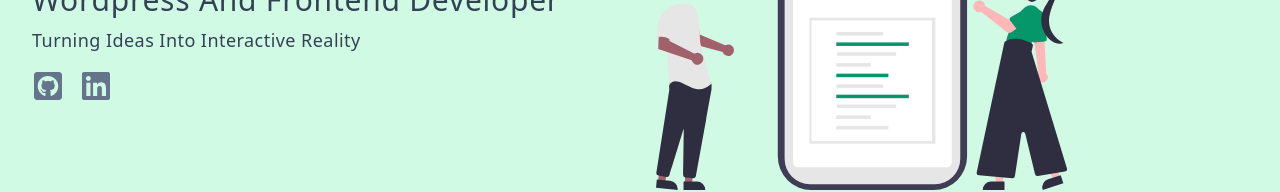
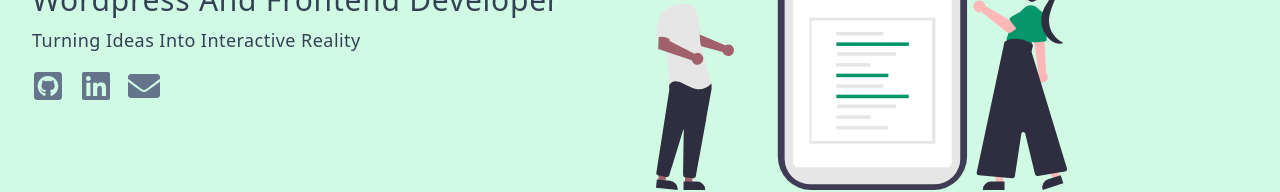
Before and after one commit to MilosMiljevic/react-portfolio, a React (Vite) app: page / in a window 1280 px wide. Shown: the part 390-582 px from the top of the page. Built offline with nearby package versions, Linux system fonts and the light colour scheme.

Commit message:
mail icon added

```diff
--- a/src/components/Hero.jsx
+++ b/src/components/Hero.jsx
@@ -1,5 +1,5 @@
 import heroImg from '../assets/hero.svg';
-import { FaGithubSquare, FaLinkedin } from 'react-icons/fa';
+import { FaGithubSquare, FaLinkedin, FaEnvelope } from 'react-icons/fa';
 
 const Hero = () => {
   return (
@@ -23,6 +23,9 @@
             >
               <FaLinkedin className="h-8 w-8 text-slate-500 hover:text-black duration-300" />
             </a>
+            <a href="mailto:m.miljevic1988@gmail.com" target="_blank">
+              <FaEnvelope className="h-8 w-8 text-slate-500 hover:text-black duration-300" />
+            </a>
           </div>
         </article>
         <article className="hidden md:block">
```
